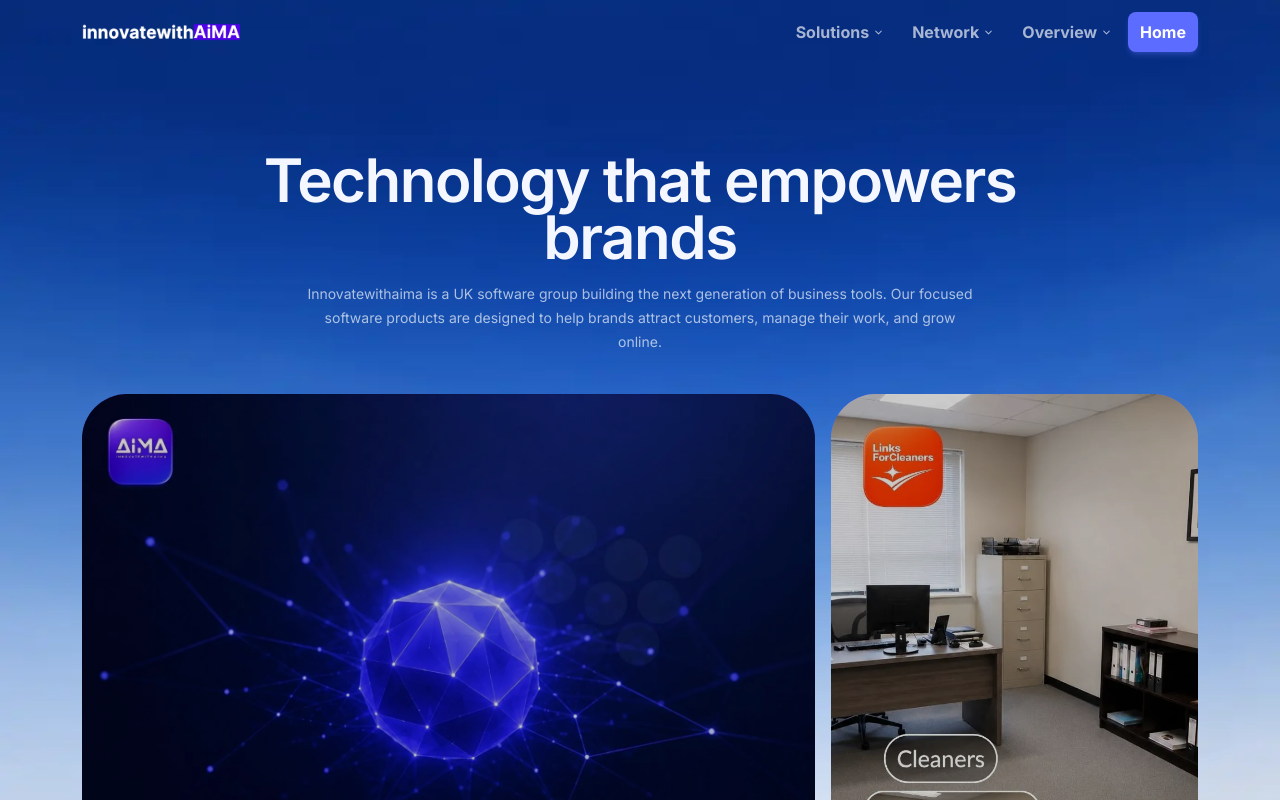
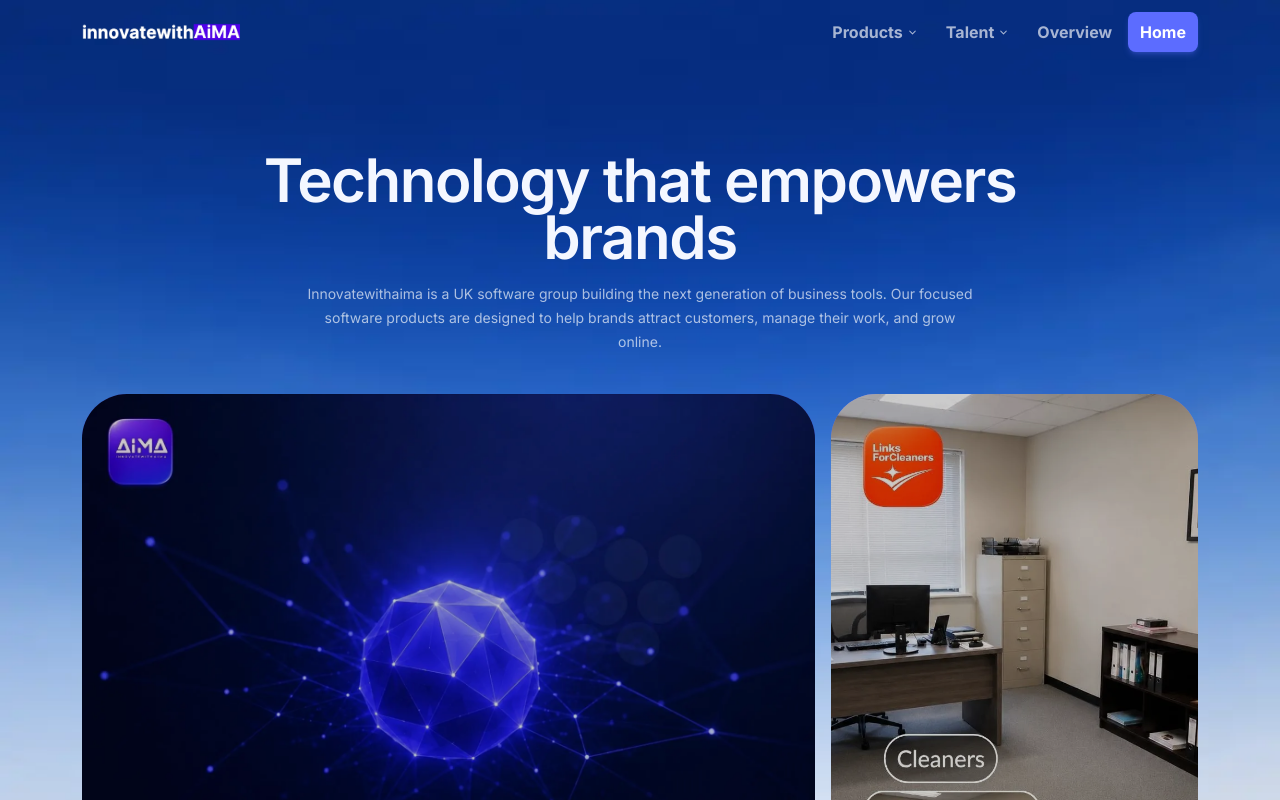
Before and after one commit to 1nn4a/iwa, a React (Vite) app: page / in a window 1280 px wide. Shown: the top 800 px of the page. Built offline with nearby package versions, Linux system fonts and the light colour scheme.

Commit message:
iwa.co.uk pt372l2q

```diff
--- a/src/components/Navbar.tsx
+++ b/src/components/Navbar.tsx
@@ -26,14 +26,14 @@ function isSafeOnGroupDomain(item: NavItem) {
 
 const NAV_TREE_ALL: NavSection[] = [
   {
-    label: 'Solutions',
+    label: 'Products',
     items: [
       { label: 'Links for Cleaners', to: '/en/links-for-cleaners' },
       { label: 'Browse all', to: '/en/products' },
     ],
   },
   {
-    label: 'Network',
+    label: 'Talent',
     items: [
       isGroupDomain
         ? { label: 'Membership', href: 'https://iwagroup.co.uk/apply', external: true }
@@ -44,10 +44,8 @@ const NAV_TREE_ALL: NavSection[] = [
   },
   {
     label: 'Overview',
-    items: [
-      { label: 'Framework', to: '/definitions' },
-      { label: 'About', to: '/about' },
-    ],
+    items: [],
+    to: '/about',
   },
   isGroupDomain
     ? {
@@ -64,7 +62,7 @@ const NAV_TREE_ALL: NavSection[] = [
 const NAV_TREE: NavSection[] = isGroupDomain
   ? NAV_TREE_ALL
       .map(section => ({ ...section, items: section.items.filter(isSafeOnGroupDomain) }))
-      .filter(section => section.to || section.items.length > 0)
+      .filter(section => section.to ? GROUP_DOMAIN_SAFE_PATHS.includes(section.to) : section.items.length > 0)
   : NAV_TREE_ALL
 
 function ChevronIcon({ open }: { open: boolean }) {
@@ -230,8 +228,20 @@ export default function Navbar() {
         <div className="md:hidden fixed inset-0 top-[65px] z-50 bg-black overflow-y-auto">
           <nav className="max-w-[1180px] mx-auto px-4 py-4 flex flex-col" aria-label="Mobile navigation">
             {NAV_TREE.map(section => {
+              const isActiveSection = isSectionActive(section)
+              if (section.to && section.items.length === 0) {
+                return (
+                  <NavLink
+                    key={section.label}
+                    to={section.to}
+                    onClick={closeMobile}
+                    className={`block border-b border-white/10 py-5 text-xl font-bold ${isActiveSection ? 'text-[#8da2ff]' : 'text-white'}`}
+                  >
+                    {section.label}
+                  </NavLink>
+                )
+              }
               const isOpen = openMobileSection === section.label
-              const isActiveSection = isSectionActive(section)
               return (
                 <div key={section.label} className="border-b border-white/10">
                   <button
```
